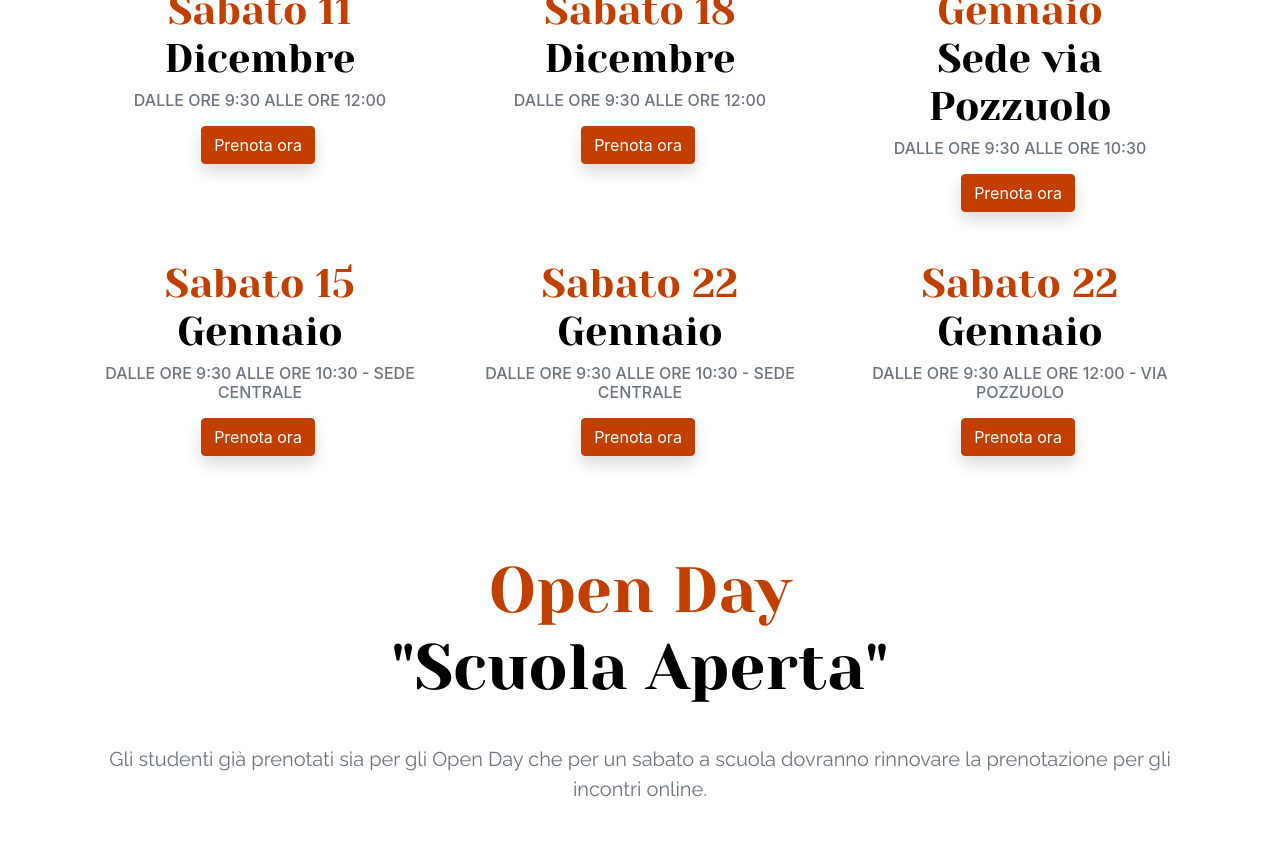
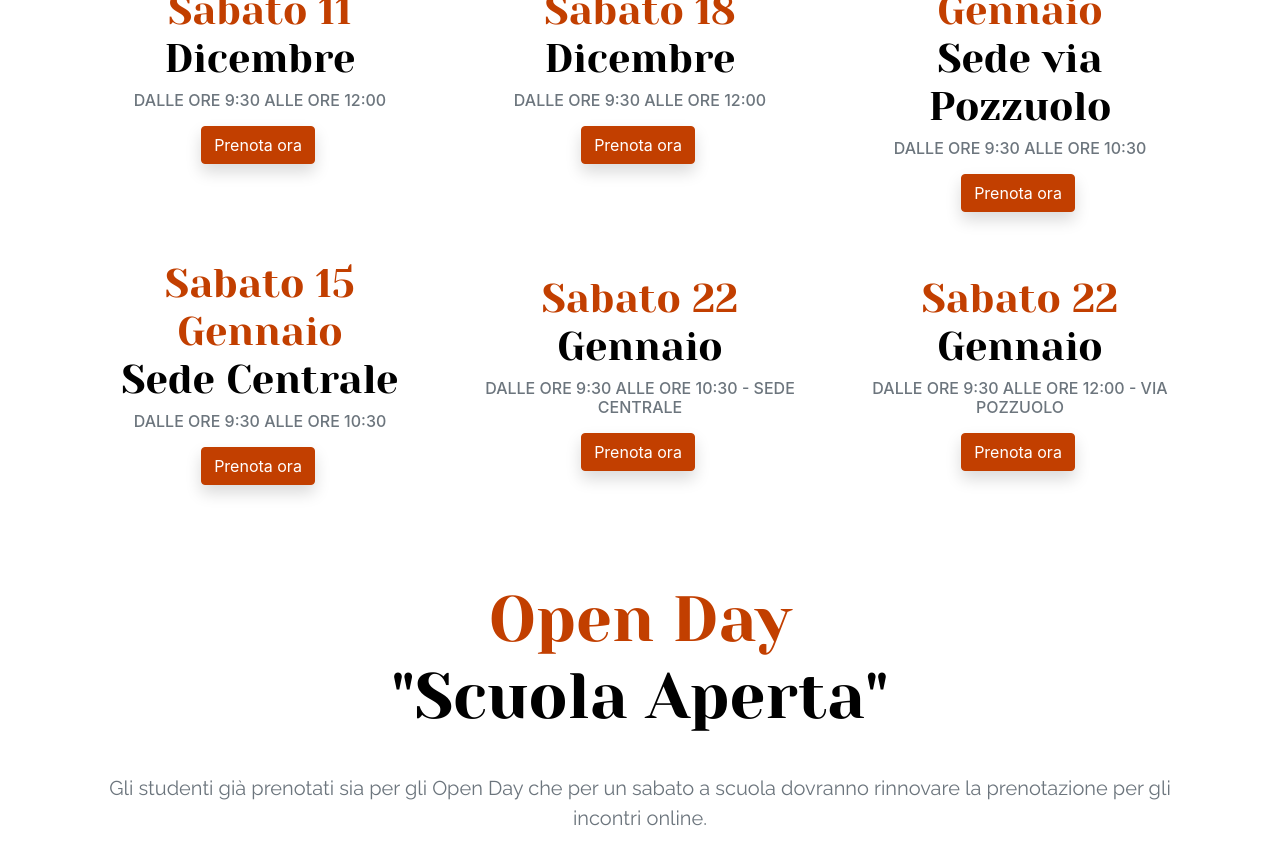
Before and after one commit to PiervitoCreanza/orientamento.liceodegiorgi.edu.it, a Jekyll site: the page built from incontri.html, in a window 1280 px wide and 900 px high, scrolled down 3436 px. Shown: the top 865 px of the window. Built offline with Jekyll 4.4.1, drawn with Linux system fonts in a browser that asks for light colours.

```diff
--- a/_data/incontri.json
+++ b/_data/incontri.json
@@ -135,9 +135,9 @@
 					"url": "https://forms.gle/JQxvPNkbbRbthFBL8"
 				},
 				{
-					"giorno": "Sabato 15",
-					"mese": "Gennaio",
-					"orario": "dalle ore 9:30 alle ore 10:30 - SEDE CENTRALE",
+					"giorno": "Sabato 15 Gennaio",
+					"mese": "Sede Centrale",
+					"orario": "dalle ore 9:30 alle ore 10:30 ",
 					"url": "https://forms.gle/oA2899i3gYw32jew6"
 				},
 				{
```
